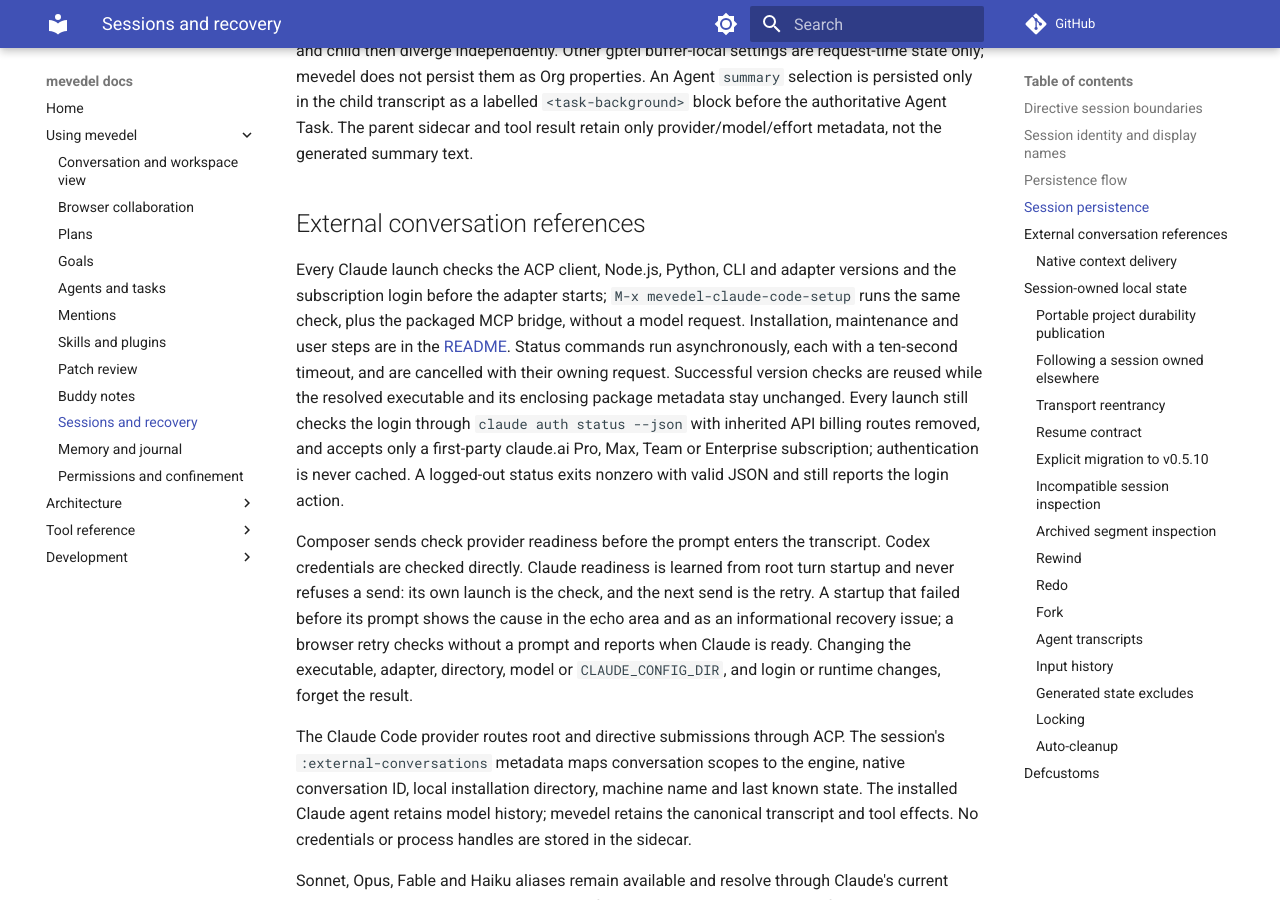
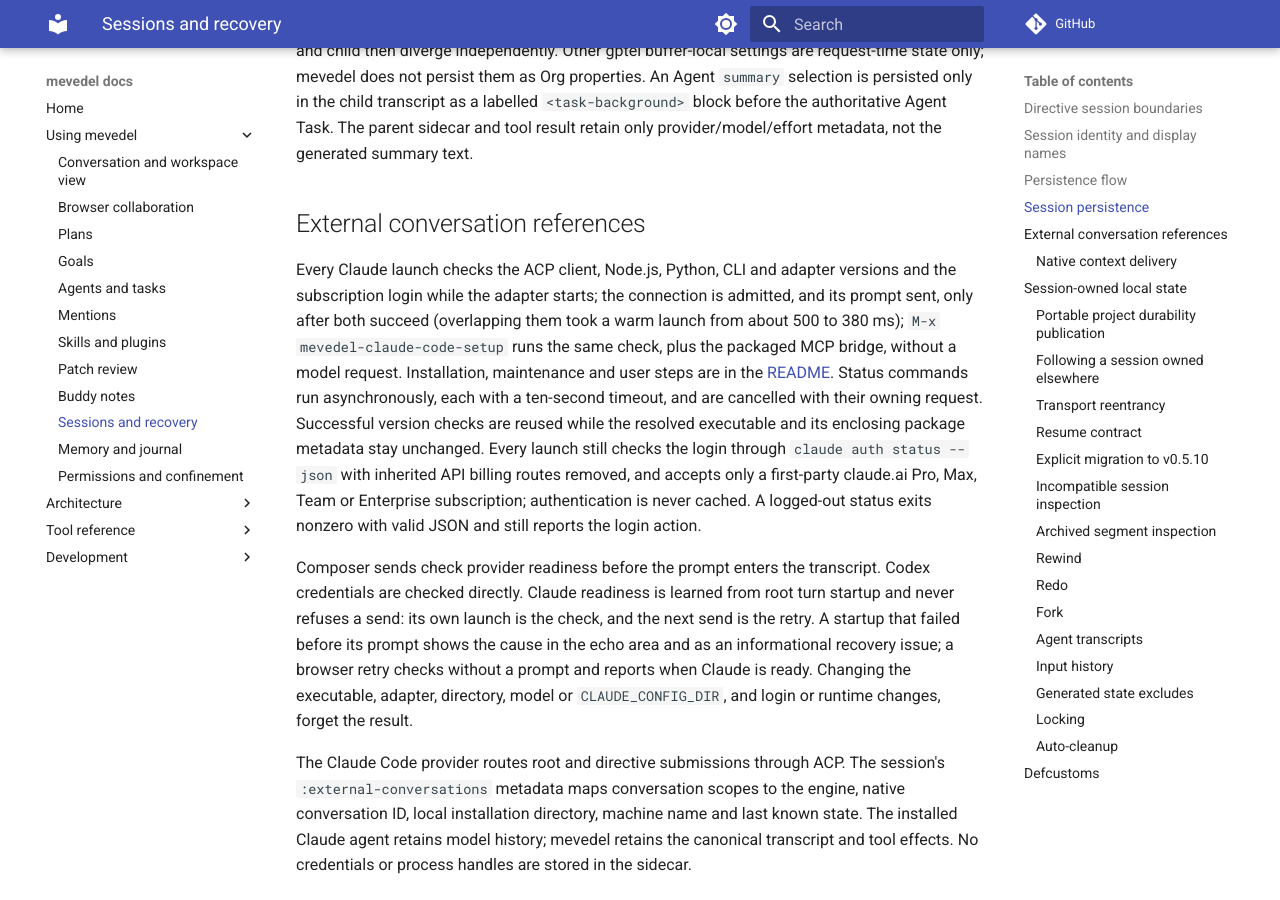
Before and after one commit to FrauH0lle/mevedel, an MkDocs documentation site: the page built from docs/sessions.md, in a window 1280 px wide and 900 px high, scrolled down 7026 px. Built offline with MkDocs 1.6.1 and Material for MkDocs 9.7.7, drawn with Linux system fonts in a browser that asks for light colours; comment, search, counter and statistics services are not loaded.

Commit message:
perf(acp): Overlap launch preflight with agent startup
Version and subscription-login checks ran before the adapter process
started, adding about 100 ms (300 ms cold) to every Claude turn.  The agent
now starts at once and admission waits for both, so no prompt is sent
before the checks pass and a failed check still closes the agent.  A real
launch to session ready fell from 500 to 380 ms warm and 690 to 424 ms
cold.

```diff
--- a/docs/sessions.md
+++ b/docs/sessions.md
@@ -299,7 +299,9 @@
 ## External conversation references
 
 Every Claude launch checks the ACP client, Node.js, Python, CLI and adapter
-versions and the subscription login before the adapter starts;
+versions and the subscription login while the adapter starts; the connection is
+admitted, and its prompt sent, only after both succeed (overlapping them took a
+warm launch from about 500 to 380 ms);
 `M-x mevedel-claude-code-setup` runs the same check, plus the packaged MCP
 bridge, without a model request. Installation, maintenance and user steps are
 in the [README](../README.md#claude-promax-subscriptions). Status commands run
```
Also changed, not shown: 3 other files.
